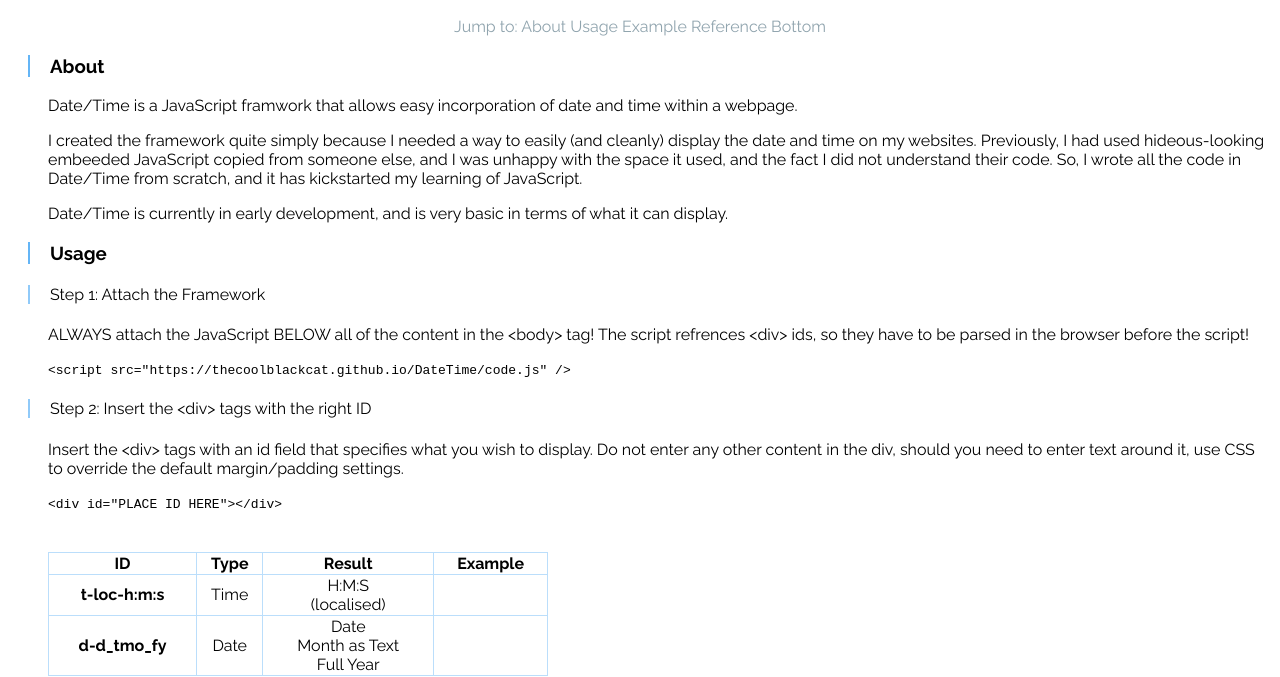
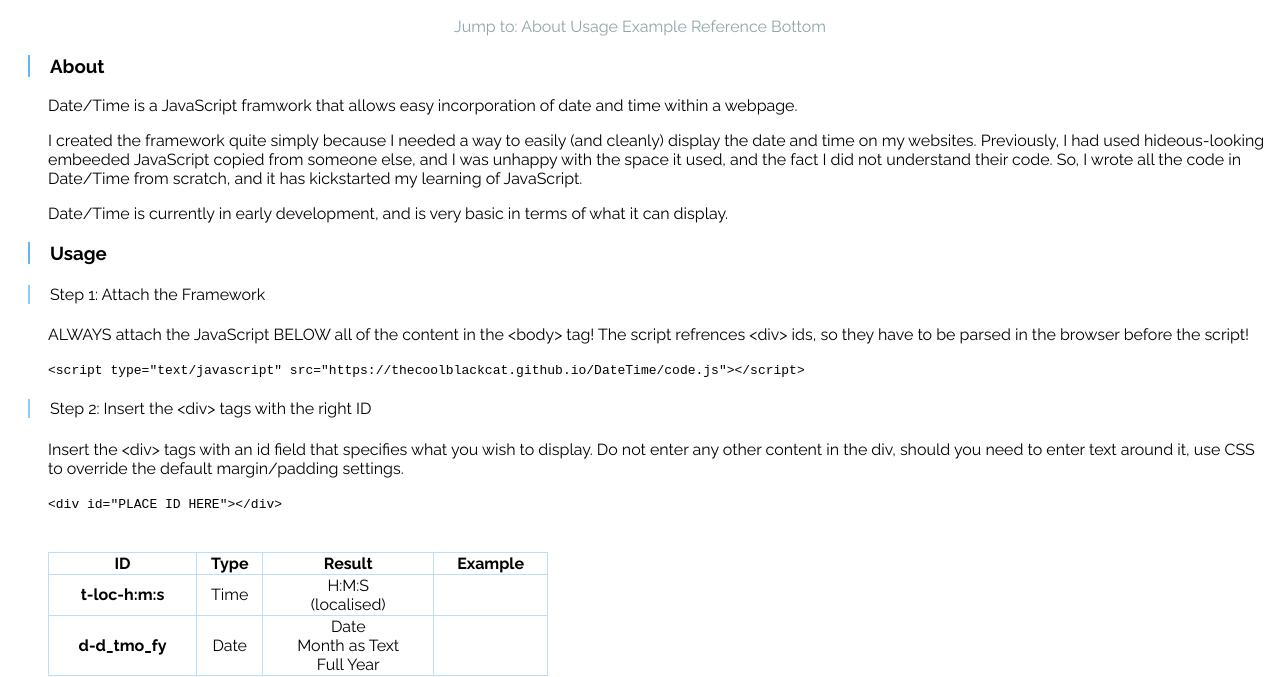
Before and after one commit to TheCoolBlackCat/Date-Time, a plain HTML site: page index.html in a window 1280 px wide. Shown: the part 140-817 px from the top of the page. Drawn offline with Linux system fonts and the light colour scheme.

Commit message:
Corrected <embed> in Documentation

```diff
--- a/index.html
+++ b/index.html
@@ -184,7 +184,7 @@
 			The script refrences &lt;div&gt; ids, so they have to be parsed in the browser before the script!
 		</p>
 		<code>
-			&lt;script src="https://thecoolblackcat.github.io/DateTime/code.js" /&gt;
+			&lt;script type="text/javascript" src="https://thecoolblackcat.github.io/DateTime/code.js"&gt;&lt;/script&gt;
 		</code>
 
 		<h4>Step 2: Insert the &lt;div&gt; tags with the right ID</h4>
@@ -231,7 +231,7 @@
 				&nbsp;&nbsp;&nbsp;&nbsp;&lt;body&gt;<br /><br />
 				<strong>
 				&nbsp;&nbsp;&nbsp;&nbsp;&nbsp;&nbsp;&lt;div id="t-loc-h:m:s"&gt;<br /><br />
-				&nbsp;&nbsp;&nbsp;&nbsp;&nbsp;&nbsp;&lt;script src="https://thecoolblackcat.github.io/DateTime/code.js" /&gt; <br /><br />
+				&nbsp;&nbsp;&nbsp;&nbsp;&nbsp;&nbsp;&lt;script type="text/javascript" src="https://thecoolblackcat.github.io/DateTime/code.js"&gt;&lt;/script&gt;<br /><br />
 				</strong>
 				&nbsp;&nbsp;&nbsp;&nbsp;&lt;/body&gt;<br />
 				&nbsp;&nbsp;&lt;/html&gt;
```
